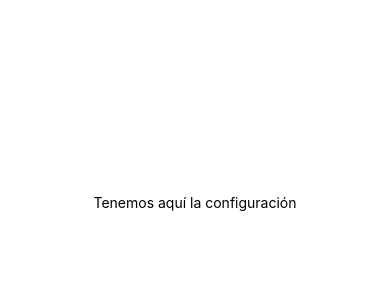
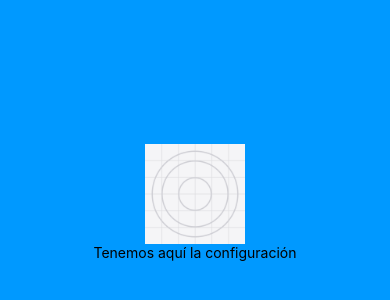
Before and after one commit to dasilvacsv/native, a React Native app: screen / in a window 390 px wide. Shown: the part 220-520 px from the top of the page. Built offline with nearby package versions, Linux system fonts and the light colour scheme.

Commit message:
conociendo los componentes, view, text, e imagenes

```diff
--- a/App.js
+++ b/App.js
@@ -1,9 +1,11 @@
 import { StatusBar } from 'expo-status-bar';
-import { StyleSheet, Text, View } from 'react-native';
+import { Image, StyleSheet, Text, View } from 'react-native';
+const icon = require('./assets/icon.png')
 
 export default function App() {
   return (
     <View style={styles.container}>
+      <Image source={icon} style={{width: 200, height: 100, resizeMode: 'contain'}} />
       <Text>Tenemos aquí la configuración</Text>
       <StatusBar style="auto" />
     </View>
@@ -13,7 +15,7 @@ export default function App() {
 const styles = StyleSheet.create({
   container: {
     flex: 1,
-    backgroundColor: '#fff',
+    backgroundColor: '#09f',
     alignItems: 'center',
     justifyContent: 'center',
   },
```
Also changed, not shown: 1 other file (tests, documents, lock files or other folders).
